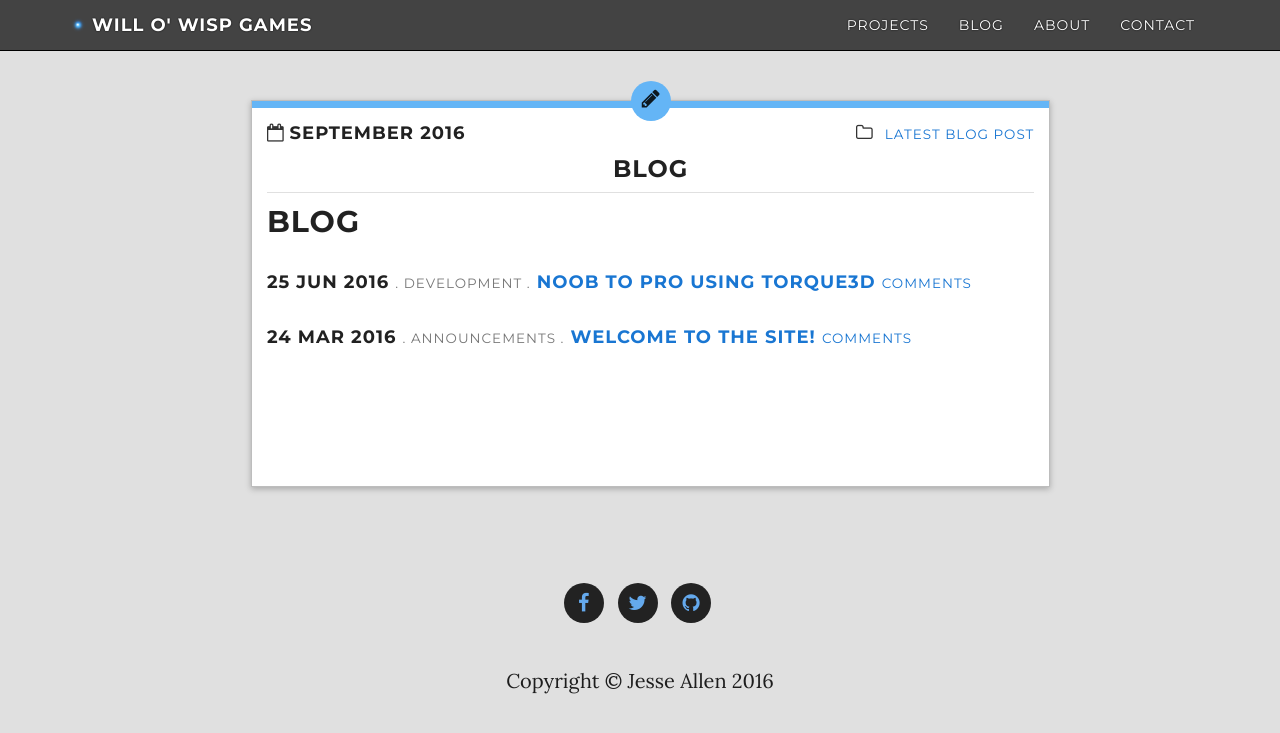
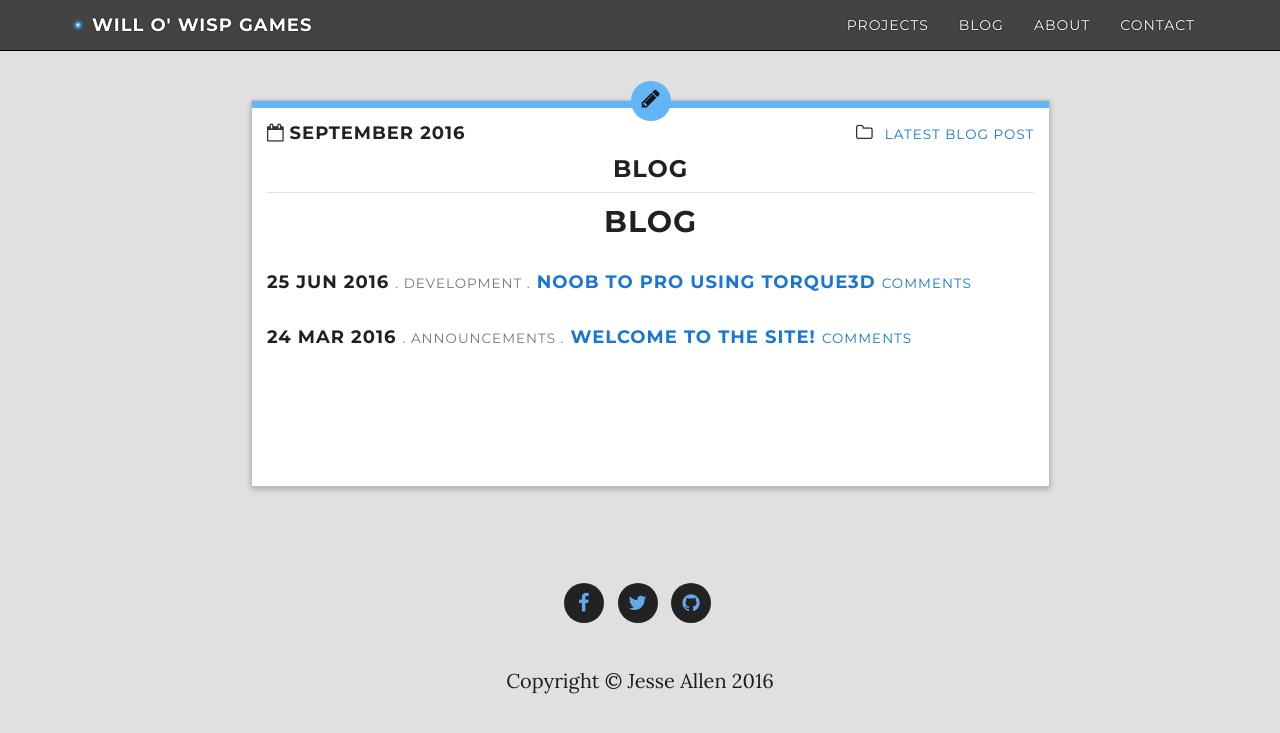
Before and after one commit to WilloWispGames/WilloWispGames.github.io, a Jekyll site: the page built from blog/index.html, in a window 1280 px wide. Shown: the top 733 px of the page. Built offline with Jekyll 4.4.1, drawn with Linux system fonts in a browser that asks for light colours; nearby versions of some CDN libraries; the list of posts is cut into pages by our own code; comment, search, counter and statistics services are not loaded.

Commit message:
Update archivePane.html

```diff
--- a/_includes/archivePane.html
+++ b/_includes/archivePane.html
@@ -6,7 +6,7 @@
 {% assign post = site.posts.first %}
 
 	<div class="pane bounce-up cf">
-		<div class="subject default">
+		<div class="subject blog">
 		<div class="cat-color"></div>
 			<div class="icon"><i class="fa fa-pencil"></i></div>
 			<div class="header cf">
```
